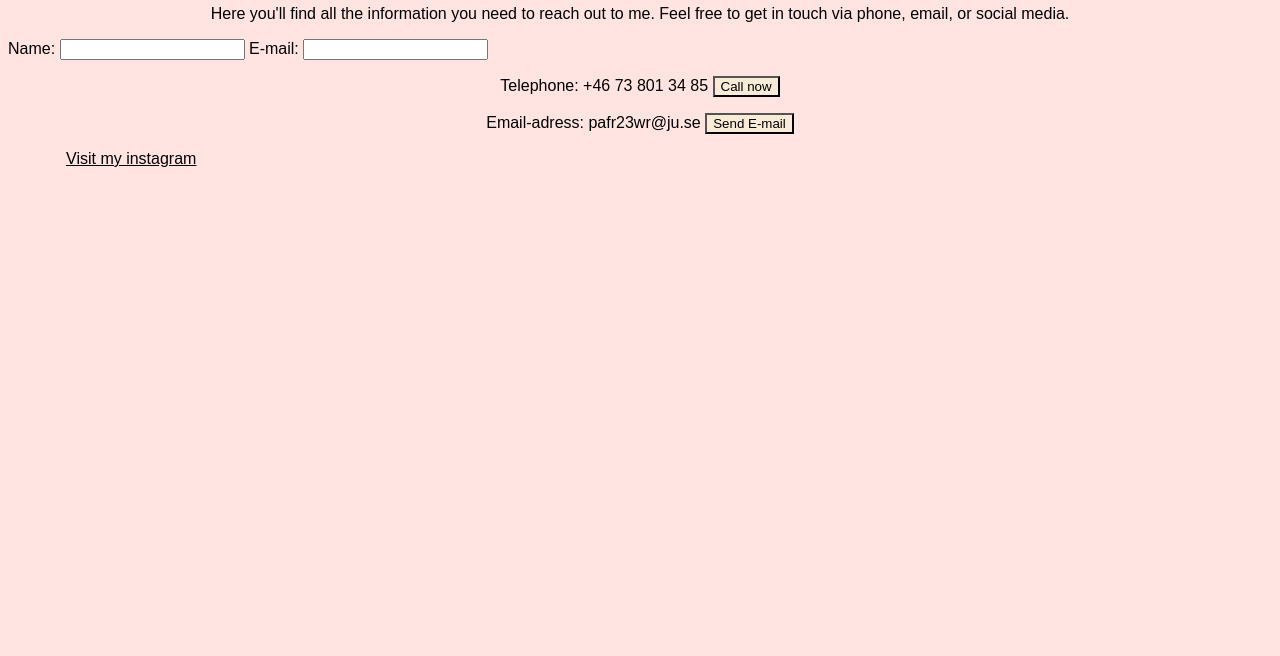
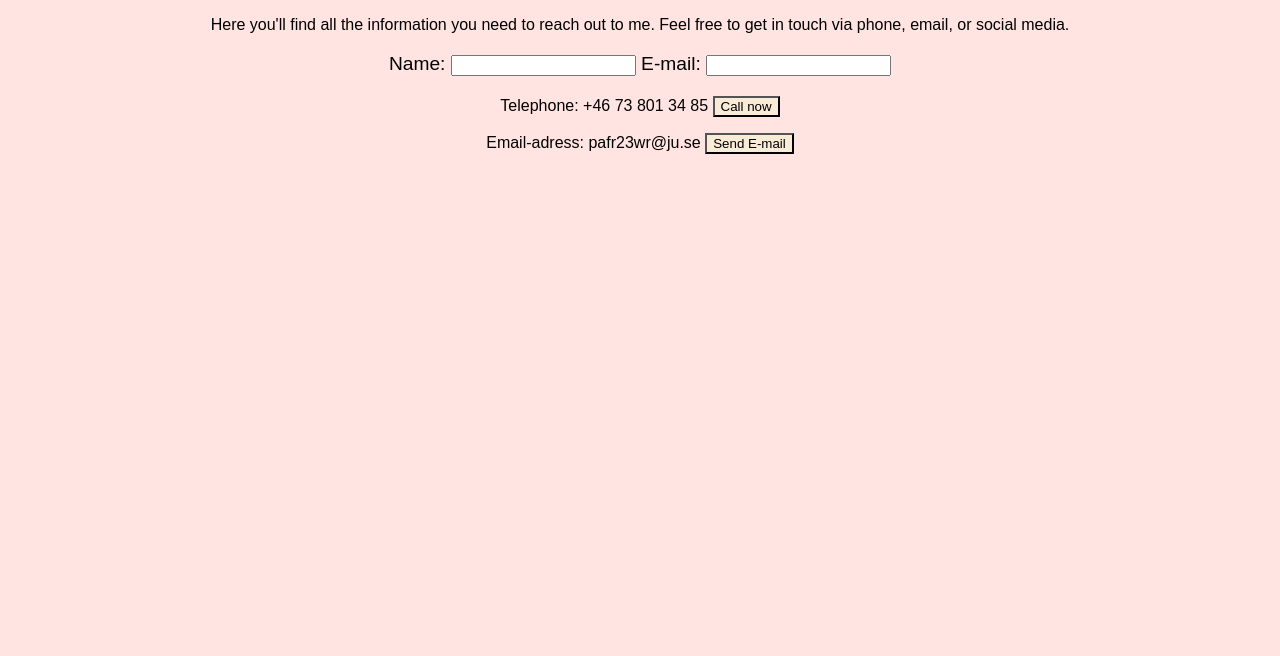
Before and after one commit to ju-nmd2023/wuid-portfolio-pafr23wt, a plain HTML site: page contact.html in a window 1280 px wide. Shown: the part 144-800 px from the top of the page. Drawn offline with Linux system fonts and the light colour scheme.

Commit message:
update 6

```diff
--- a/contact.html
+++ b/contact.html
@@ -27,6 +27,7 @@
         </a>
     </ul>
 </head>
+<div id="contacthead">
 <h1 id="contacthead">
     Contact information
 </h1>
@@ -51,12 +52,8 @@ Telephone: +46 73 801 34 85  <button>Call now</button>
 <p class="contactinfo">
     Email-adress: pafr23wr@ju.se <button>Send E-mail</button>
 </p>
+</div>
 
-<body>
-<ul class="contactinfo">
-    <a href="https://www.instagram.com/fridapalm_/">
-        <li>Visit my instagram</li>
-    </a>
-</ul>
+
 </body>
 </html>
--- a/css/main.css
+++ b/css/main.css
@@ -126,6 +126,8 @@ button{
     background-color: antiquewhite;
 }
 
+
+
 /* About SECTION  */
 
 .about {
```
